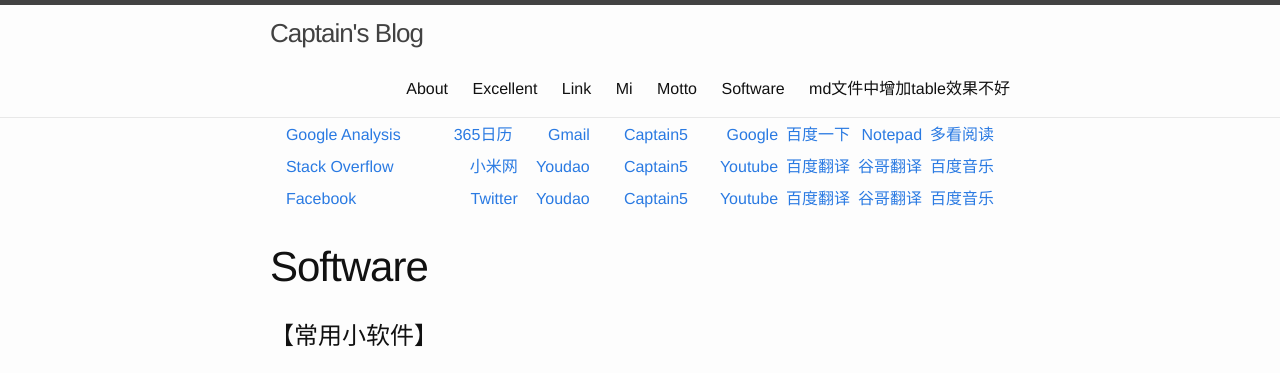
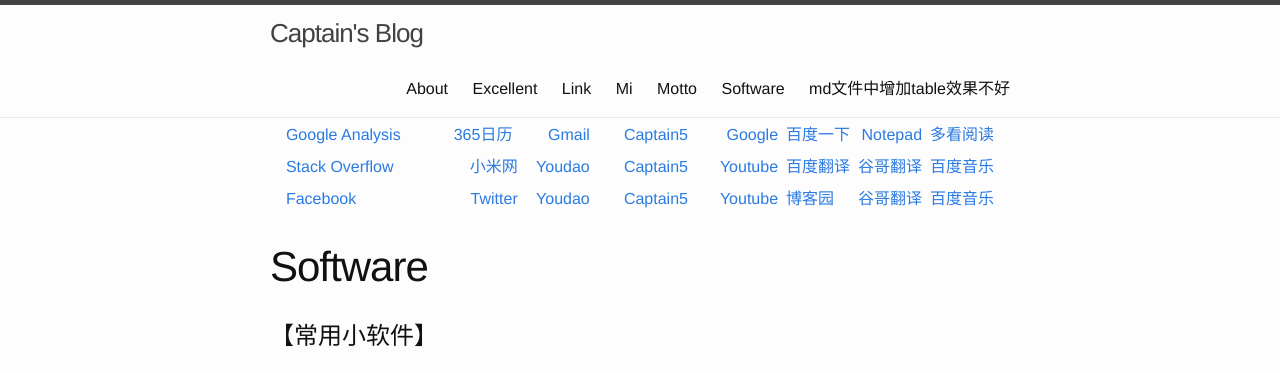
Before and after one commit to captain5/captain5.github.io, a Jekyll site: the page built from software.md, in a window 1280 px wide. Shown: the top 373 px of the page. Built offline with Jekyll 4.4.1, drawn with Linux system fonts in a browser that asks for light colours.

Commit message:
Update default.html

```diff
--- a/_layouts/default.html
+++ b/_layouts/default.html
@@ -34,7 +34,7 @@
         <td align=right width=10%><a href="https://note.youdao.com"  target="_black">Youdao</a></td>
         <td align=right><a href="https://github.com/captain5/captain5.github.io"  target="_black">Captain5</a></td>
         <td align=right><a href="https://www.youtube.com"  target="_black">Youtube</a></td>
-        <td align=left width=10%><a href="http://fanyi.baidu.com/"  target="_black">百度翻译</a></td>
+        <td align=left width=10%><a href="https://home.cnblogs.com/u/v5captain/"  target="_black">博客园</a></td>
         <td align=right width=10%><a href="http://translate.google.cn/" target="_blank">谷哥翻译</a></td>
         <td align=right width=10%><a href="http://play.baidu.com/"  target="_black">百度音乐</a></td>
 
```
